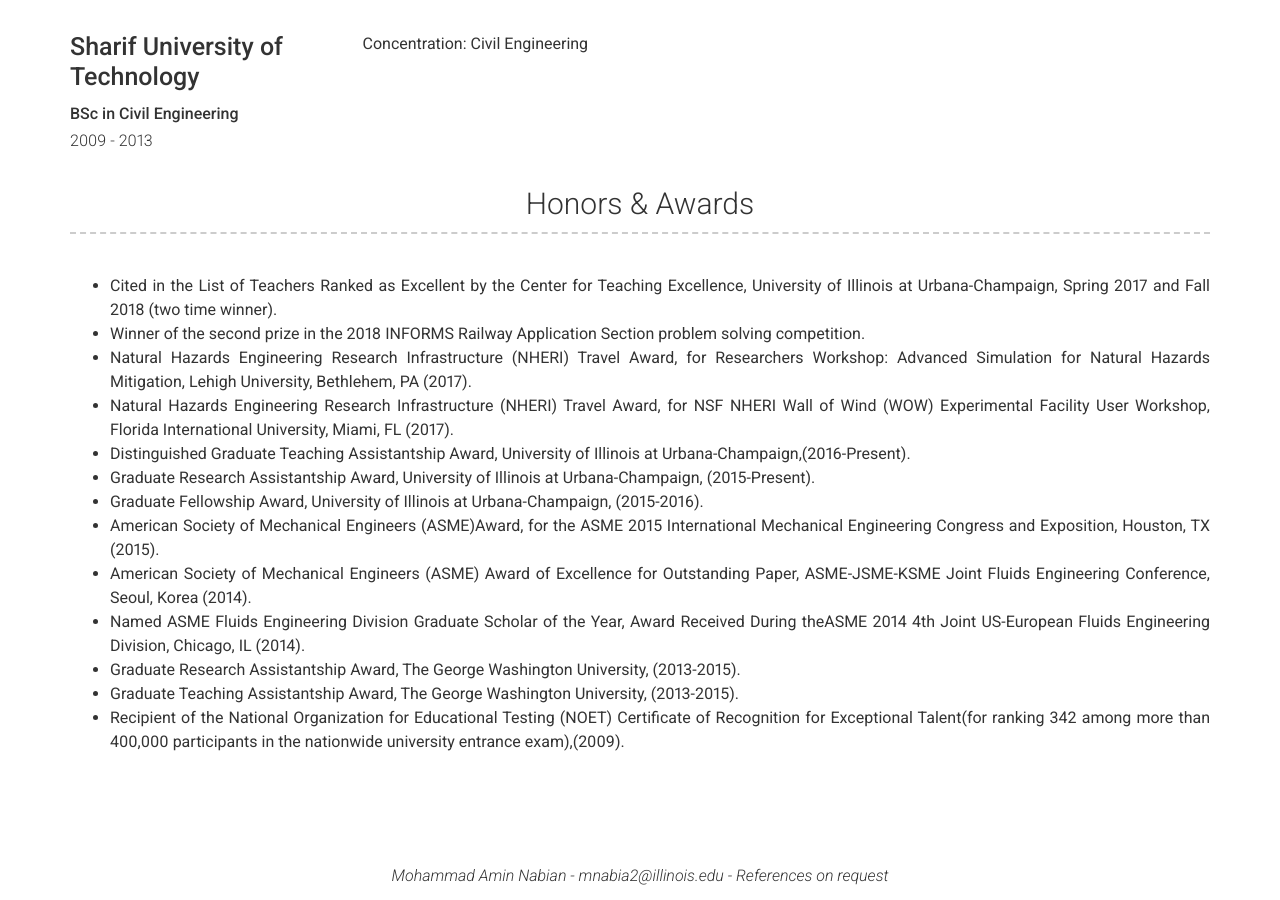
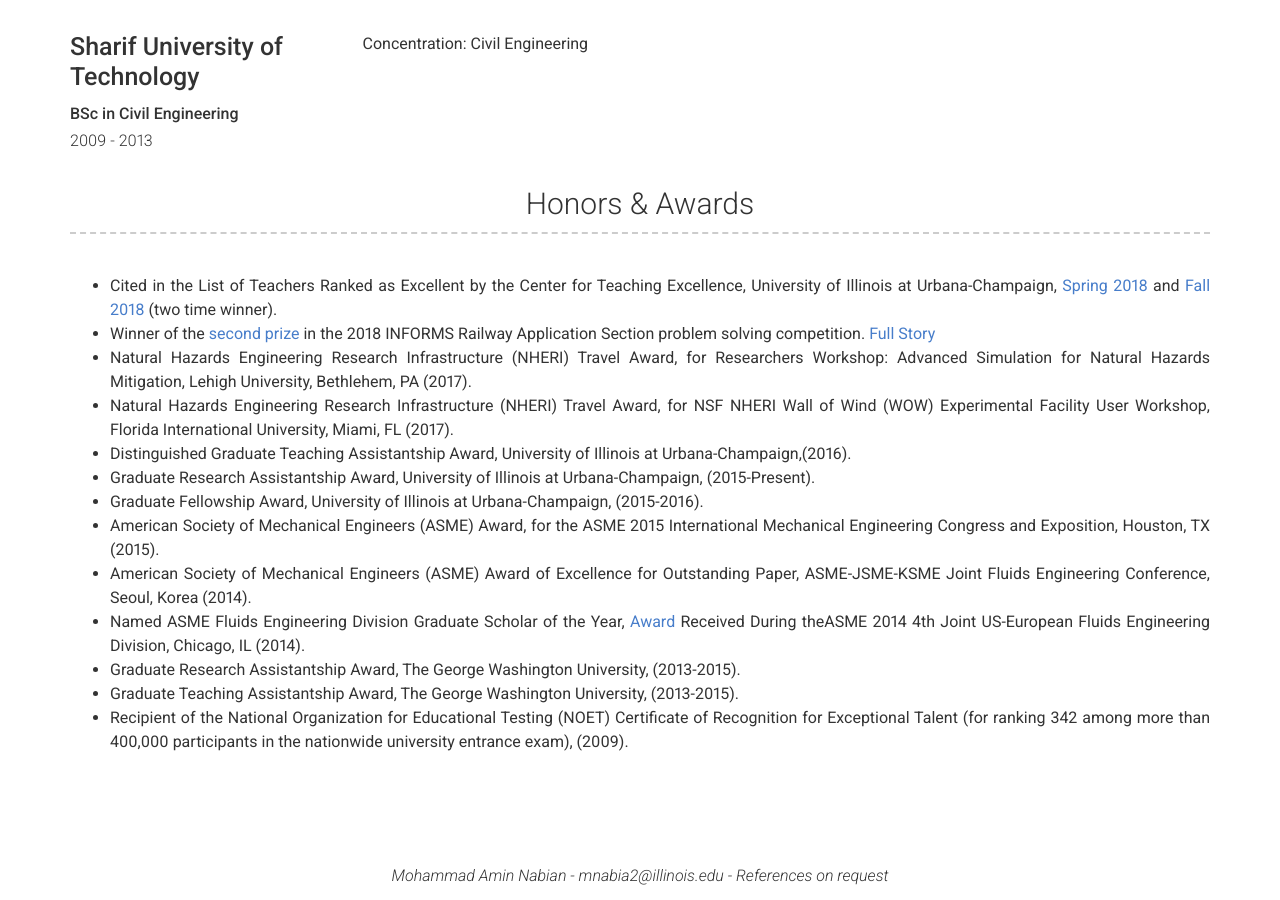
Before and after one commit to mnabian/mnabian.github.io, a Jekyll site: the page built from index.md, in a window 1280 px wide and 900 px high, scrolled down 4653 px. Built offline with Jekyll 4.4.1, drawn with Linux system fonts in a browser that asks for light colours.

Commit message:
Initial commit

```diff
--- a/_config.yml
+++ b/_config.yml
@@ -34,19 +34,19 @@
 # More Section
 more_title: Honors & Awards
 more_content: |
-  - Cited in the List of Teachers Ranked as Excellent by the Center for Teaching Excellence, University of Illinois at Urbana-Champaign, Spring 2017 and Fall 2018 (two time winner).
-  - Winner of the second prize in the 2018 INFORMS Railway Application Section problem solving competition.
+  - Cited in the List of Teachers Ranked as Excellent by the Center for Teaching Excellence, University of Illinois at Urbana-Champaign, [Spring 2018](https://citl.illinois.edu/docs/default-source/teachers-ranked-as-excellent/tre-2018-spring.pdf) and [Fall 2018](https://citl.illinois.edu/docs/default-source/teachers-ranked-as-excellent/tre-2018-fall.pdf) (two time winner).
+  - Winner of the [second prize](https://www.dropbox.com/s/4iuo4ju1dliyj2p/2019-03-22%2013.37.28.jpg?dl=0) in the 2018 INFORMS Railway Application Section problem solving competition. [Full Story](https://cee.illinois.edu/news/cee-team-places-second-international-competition)
   - Natural Hazards Engineering Research Infrastructure (NHERI) Travel Award, for Researchers Workshop: Advanced Simulation for Natural Hazards Mitigation, Lehigh University, Bethlehem, PA (2017).
   - Natural Hazards Engineering Research Infrastructure (NHERI) Travel Award, for NSF NHERI Wall of Wind (WOW) Experimental Facility User Workshop, Florida International University, Miami, FL (2017).
-  - Distinguished Graduate Teaching Assistantship Award, University of Illinois at Urbana-Champaign,(2016-Present).
+  - Distinguished Graduate Teaching Assistantship Award, University of Illinois at Urbana-Champaign,(2016).
   - Graduate Research Assistantship Award, University of Illinois at Urbana-Champaign, (2015-Present).
   - Graduate Fellowship Award, University of Illinois at Urbana-Champaign, (2015-2016).
-  - American Society of Mechanical Engineers (ASME)Award, for the ASME 2015 International Mechanical Engineering Congress and Exposition, Houston, TX (2015).
+  - American Society of Mechanical Engineers (ASME) Award, for the ASME 2015 International Mechanical Engineering Congress and Exposition, Houston, TX (2015).
   - American Society of Mechanical Engineers (ASME) Award of Excellence for Outstanding Paper, ASME-JSME-KSME Joint Fluids Engineering Conference, Seoul, Korea (2014).
-  - Named ASME Fluids Engineering Division Graduate Scholar of the Year, Award Received During theASME 2014 4th Joint US-European Fluids Engineering Division, Chicago, IL (2014).
+  - Named ASME Fluids Engineering Division Graduate Scholar of the Year, [Award](https://www.dropbox.com/s/bgq15u162igx1yw/ASME%20Certificate%2C%20Mohammad%20Amin%20Nabian.pdf?dl=0) Received During theASME 2014 4th Joint US-European Fluids Engineering Division, Chicago, IL (2014).
   - Graduate Research Assistantship Award, The George Washington University, (2013-2015).
   - Graduate Teaching Assistantship Award, The George Washington University, (2013-2015).
-  - Recipient of the National Organization for Educational Testing (NOET) Certificate of Recognition for Exceptional Talent(for ranking 342 among more than 400,000 participants in the nationwide university entrance exam),(2009).
+  - Recipient of the National Organization for Educational Testing (NOET) Certificate of Recognition for Exceptional Talent (for ranking 342 among more than 400,000 participants in the nationwide university entrance exam), (2009).
 
 # Footer
 footer_show_references: true
--- a/_data/experience.yml
+++ b/_data/experience.yml
@@ -25,7 +25,6 @@
     - <mark>Nabian, M.A.</mark>, Farhadi, L., Numerical Simulation of Solitary Wave Using the Fully  Lagrangian Method of Moving Particle Semi Implicit, ASME 4th Joint US-European Fluids Engineering Division Summer Meeting, Chicago, Illinois, USA (2014).
     - <mark>Nabian, M.A.</mark>, Farhadi, L., Stable Moving Particle Semi Implicit Method for Modeling Waves Generated by Submarine Landslides, ASME 2014 International Mechanical Engineering Congress and Exposition, Montreal, Canada (2014).
 
-
 - company: Poster Presentations
   description: |
     - <mark>Nabian, M.A.</mark>, Alemazkoor, N., and Meidani, H., Predicting Near-Term Train Schedule Performance and DelayUsing Bi-Level Random Forests, Transportation Research Board 98th Annual Meeting, Washington, DC (2019).
```
Also changed, not shown: Materials/2019-03-22 13.37.28.jpg (added), 13 other files.
